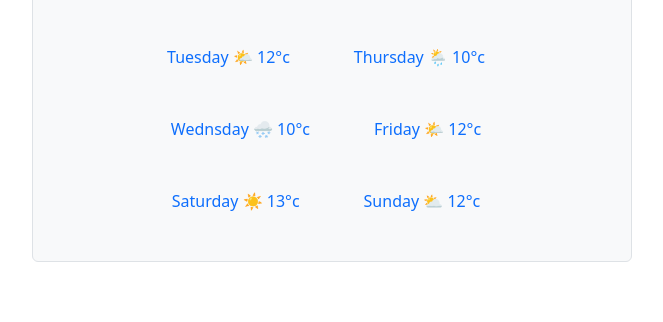
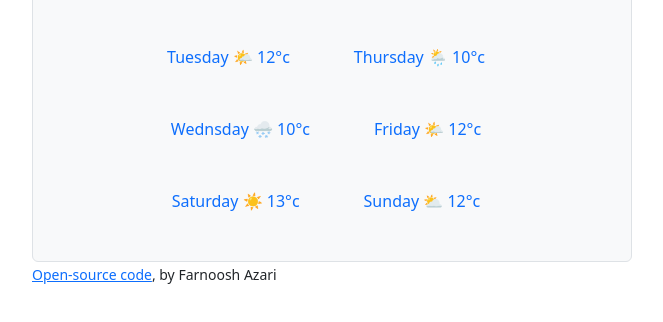
Before and after one commit to farnooshazari/shecodesplus-project, a plain HTML site: page index.html in a window 1280 px wide. Shown: the part 266-588 px from the top of the page, without its empty margins (308-971 px from the left). Drawn offline with nearby package versions, Linux system fonts and the light colour scheme.

Commit message:
Footnote added

```diff
--- a/index.html
+++ b/index.html
@@ -117,6 +117,9 @@
                 </ul>
             </div>
         </div>
+        <small><a href="https://github.com/farnooshazari/shecodesplus-project" target="_blank">Open-source code</a>, by
+            Farnoosh
+            Azari</small>
     </div>
     <script src="./index.js"></script>
     <script src="https://kit.fontawesome.com/9a34d57a83.js" crossorigin="anonymous"></script>
```
